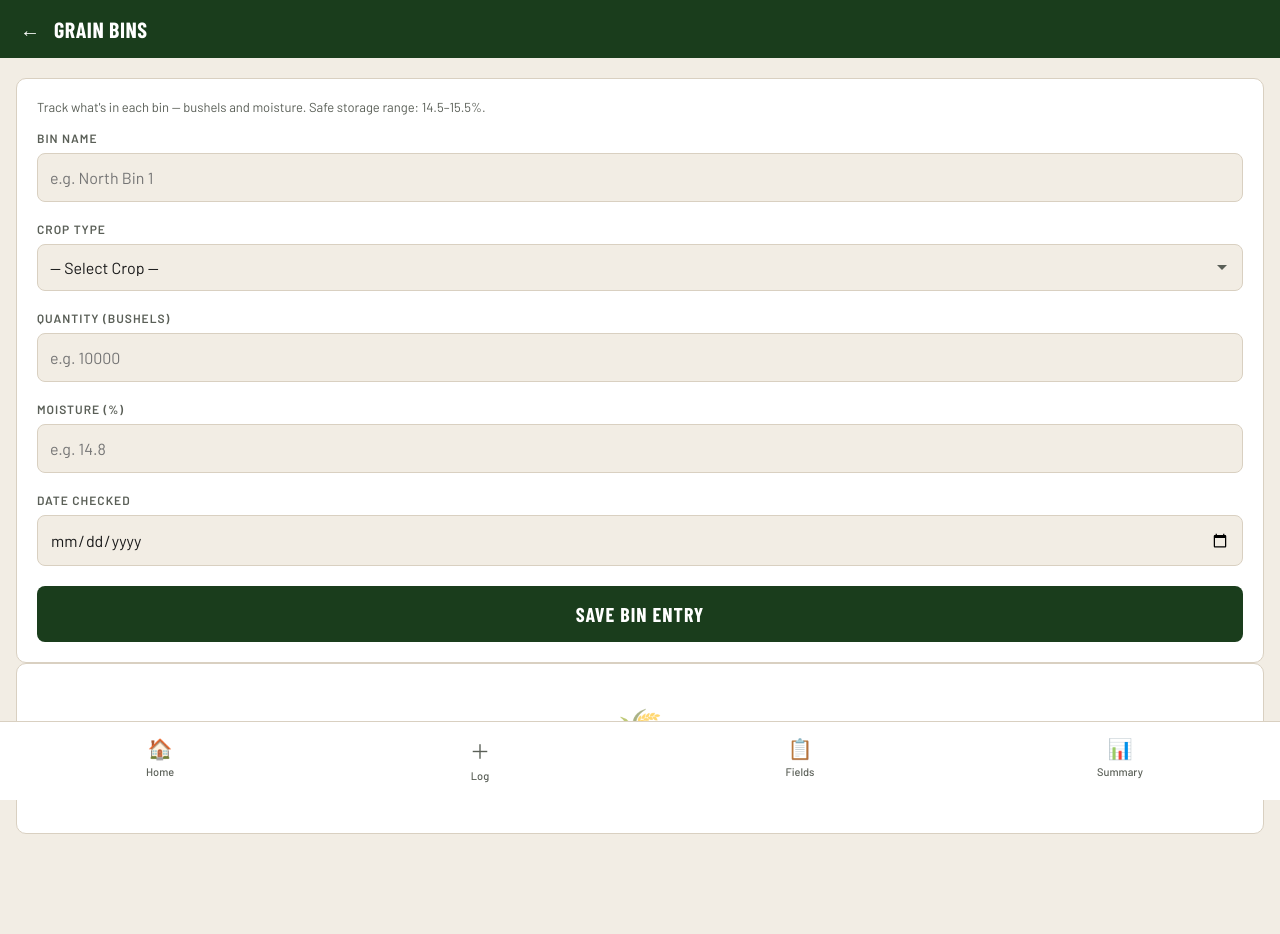
After one commit to kjani-dev/farmtrack, a Flask app: page /bins in a window 1280 px wide. The commit adds this page. Run offline with Flask 3, Linux system fonts and the light colour scheme; the visitor is signed in with stand-in values (Sample User, id 1).

Commit message:
Add grain bin inventory with moisture tracking feature

```diff
--- a/app.py
+++ b/app.py
@@ -220,6 +220,57 @@ def edit_entry(index):
     entry['is_custom_herbicide'] = bool(herb_val) and herb_val not in known_herb_groups
     return render_template('edit_entry.html', entry=entry, index=index)
 
+@app.route('/bins', methods=['GET', 'POST'])
+@login_required
+def bins():
+    data_file = f'{DATA_DIR}/bins_{session["username"]}.json'
+    if request.method == 'POST':
+        entry = {
+            'bin_name': request.form['bin_name'],
+            'crop_type': request.form.get('crop_type', ''),
+            'bushels': request.form['bushels'],
+            'moisture': request.form.get('moisture', ''),
+            'date': request.form['date']
+        }
+        if os.path.exists(data_file):
+            with open(data_file, 'r') as f:
+                entries = json.load(f)
+        else:
+            entries = []
+        entries.append(entry)
+        with open(data_file, 'w') as f:
+            json.dump(entries, f)
+        return redirect(url_for('bins'))
+    if os.path.exists(data_file):
+        with open(data_file, 'r') as f:
+            entries = json.load(f)
+    else:
+        entries = []
+    for i, e in enumerate(entries):
+        e['real_index'] = i
+        try:
+            m = float(e.get('moisture', 0))
+            e['moisture_safe'] = 14.5 <= m <= 15.5
+        except (ValueError, TypeError):
+            e['moisture_safe'] = None
+    total_bushels = sum(float(e['bushels']) for e in entries)
+    return render_template('bins.html', entries=entries, total_bushels=total_bushels)
+
+@app.route('/bins/delete/<int:index>')
+@login_required
+def delete_bin(index):
+    data_file = f'{DATA_DIR}/bins_{session["username"]}.json'
+    if os.path.exists(data_file):
+        with open(data_file, 'r') as f:
+            entries = json.load(f)
+    else:
+        entries = []
+    if 0 <= index < len(entries):
+        entries.pop(index)
+    with open(data_file, 'w') as f:
+        json.dump(entries, f)
+    return redirect(url_for('bins'))
+
 @app.route('/rotation')
 @login_required
 def rotation():
--- /dev/null
+++ b/templates/bins.html
@@ -0,0 +1,119 @@
+<!DOCTYPE html>
+<html lang="en">
+<head>
+    <meta charset="UTF-8">
+    <meta name="viewport" content="width=device-width, initial-scale=1.0">
+    <title>FarmTrack - Grain Bins</title>
+    <link href="https://fonts.googleapis.com/css2?family=Barlow+Condensed:wght@600;700&family=Barlow:wght@400;500;600&display=swap" rel="stylesheet">
+    <link rel="stylesheet" href="/static/style.css?v=2">
+</head>
+<body>
+<div id="page-fade" style="opacity:0;">
+    <div class="top-bar">
+        <a href="/" class="back-btn">←</a>
+        <h1>GRAIN BINS</h1>
+    </div>
+    <div class="content">
+        <div class="form-card">
+            <p style="font-size:13px;color:var(--muted);margin-bottom:16px;">Track what's in each bin — bushels and moisture. Safe storage range: 14.5–15.5%.</p>
+            <form method="POST">
+                <div class="field-group">
+                    <label>Bin Name</label>
+                    <input type="text" name="bin_name" placeholder="e.g. North Bin 1" required>
+                </div>
+                <div class="field-group">
+                    <label>Crop Type</label>
+                    <select name="crop_type">
+                        <option value="">— Select Crop —</option>
+                        <option>Wheat</option>
+                        <option>Canola</option>
+                        <option>Barley</option>
+                        <option>Corn</option>
+                        <option>Soybeans</option>
+                        <option>Oats</option>
+                        <option>Flax</option>
+                        <option>Sunflowers</option>
+                        <option>Other</option>
+                    </select>
+                </div>
+                <div class="field-group">
+                    <label>Quantity (bushels)</label>
+                    <input type="number" name="bushels" placeholder="e.g. 10000" required>
+                </div>
+                <div class="field-group">
+                    <label>Moisture (%)</label>
+                    <input type="number" name="moisture" placeholder="e.g. 14.8" step="0.1">
+                </div>
+                <div class="field-group">
+                    <label>Date Checked</label>
+                    <input type="date" name="date" required>
+                </div>
+                <button type="submit" class="submit-btn">SAVE BIN ENTRY</button>
+            </form>
+        </div>
+
+        {% if entries %}
+        <div style="background:var(--green);border-radius:var(--radius-lg);padding:20px;margin-top:20px;">
+            <div style="font-size:12px;text-transform:uppercase;letter-spacing:1px;color:rgba(255,255,255,0.75);margin-bottom:4px;">Total Bushels Stored</div>
+            <div style="font-family:'Barlow Condensed',sans-serif;font-size:32px;font-weight:700;color:var(--amber-light);">{{ "{:,.0f}".format(total_bushels) }} bu</div>
+        </div>
+
+        <div class="entries-list" style="margin-top:12px;">
+            {% for entry in entries %}
+            <div class="entry-row">
+                <div class="entry-info">
+                    <div class="entry-type">{{ entry.bin_name }}{% if entry.crop_type %} · {{ entry.crop_type }}{% endif %}</div>
+                    <div class="entry-date">
+                        {{ entry.date }} · {{ "{:,.0f}".format(entry.bushels|float) }} bu
+                        {% if entry.moisture %}
+                            · {{ entry.moisture }}% moisture
+                            {% if entry.moisture_safe == false %}
+                            <span style="color:#a8321f;font-weight:700;"> ⚠ Outside safe range</span>
+                            {% elif entry.moisture_safe == true %}
+                            <span style="color:var(--green);font-weight:700;"> ✓ Safe</span>
+                            {% endif %}
+                        {% endif %}
+                    </div>
+                </div>
+                <div class="entry-actions">
+                    <a href="/bins/delete/{{ entry.real_index }}" class="action-link" onclick="confirmDelete(event, this); return false;">🗑️</a>
+                </div>
+            </div>
+            {% endfor %}
+        </div>
+        {% else %}
+        <div class="empty-card">
+            <div class="empty-icon">🌾</div>
+            <p>No bins logged yet.</p>
+        </div>
+        {% endif %}
+    </div>
+    <nav class="bottom-nav">
+        <a href="/" class="nav-item">
+            <span class="nav-icon">🏠</span>Home
+        </a>
+        <a href="/log" class="nav-item">
+            <span class="nav-icon">＋</span>Log
+        </a>
+        <a href="/view" class="nav-item">
+            <span class="nav-icon">📋</span>Fields
+        </a>
+        <a href="/summary" class="nav-item">
+            <span class="nav-icon">📊</span>Summary
+        </a>
+    </nav>
+    <script src="/static/transitions.js"></script>
+<script>
+document.querySelector('form').addEventListener('submit', function(e) {
+    e.preventDefault();
+    const form = e.target;
+    const btn = form.querySelector('.submit-btn');
+    btn.classList.add('saving');
+    btn.textContent = 'SAVING...';
+    showConfirmCard('save', 'Bin Entry Saved', null, 900);
+    setTimeout(function() { form.submit(); }, 950);
+});
+</script>
+</div>
+</body>
+</html>
--- a/templates/dashboard.html
+++ b/templates/dashboard.html
@@ -44,6 +44,11 @@
                 <div class="ac-label">Rotation</div>
                 <div class="ac-sub">Crop history by field</div>
             </a>
+            <a href="/bins" class="action-card">
+                <div class="ac-icon">🏭</div>
+                <div class="ac-label">Grain Bins</div>
+                <div class="ac-sub">Inventory & moisture</div>
+            </a>
         </div>
         <div class="info-strip">
             <div class="dot"></div>
```
